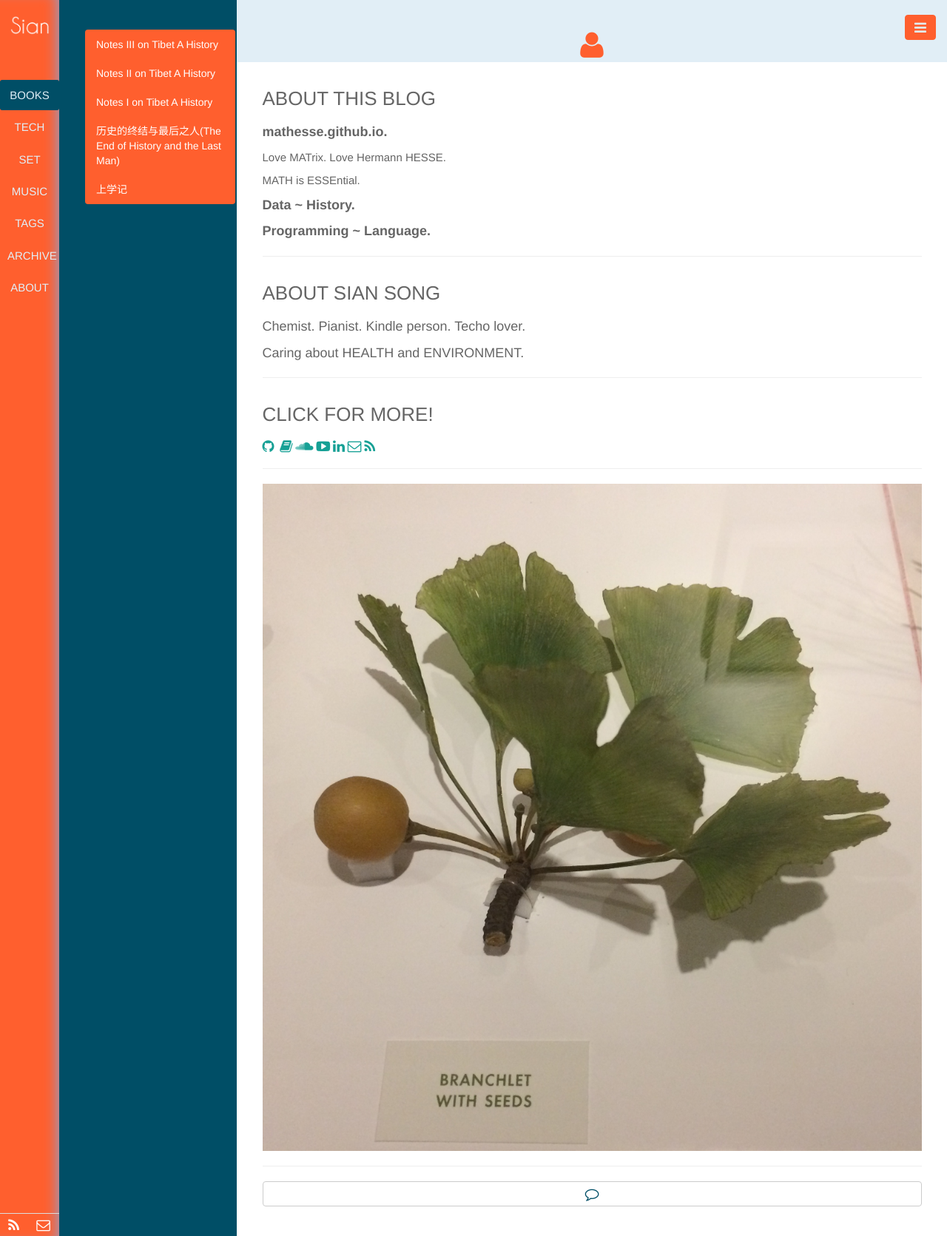
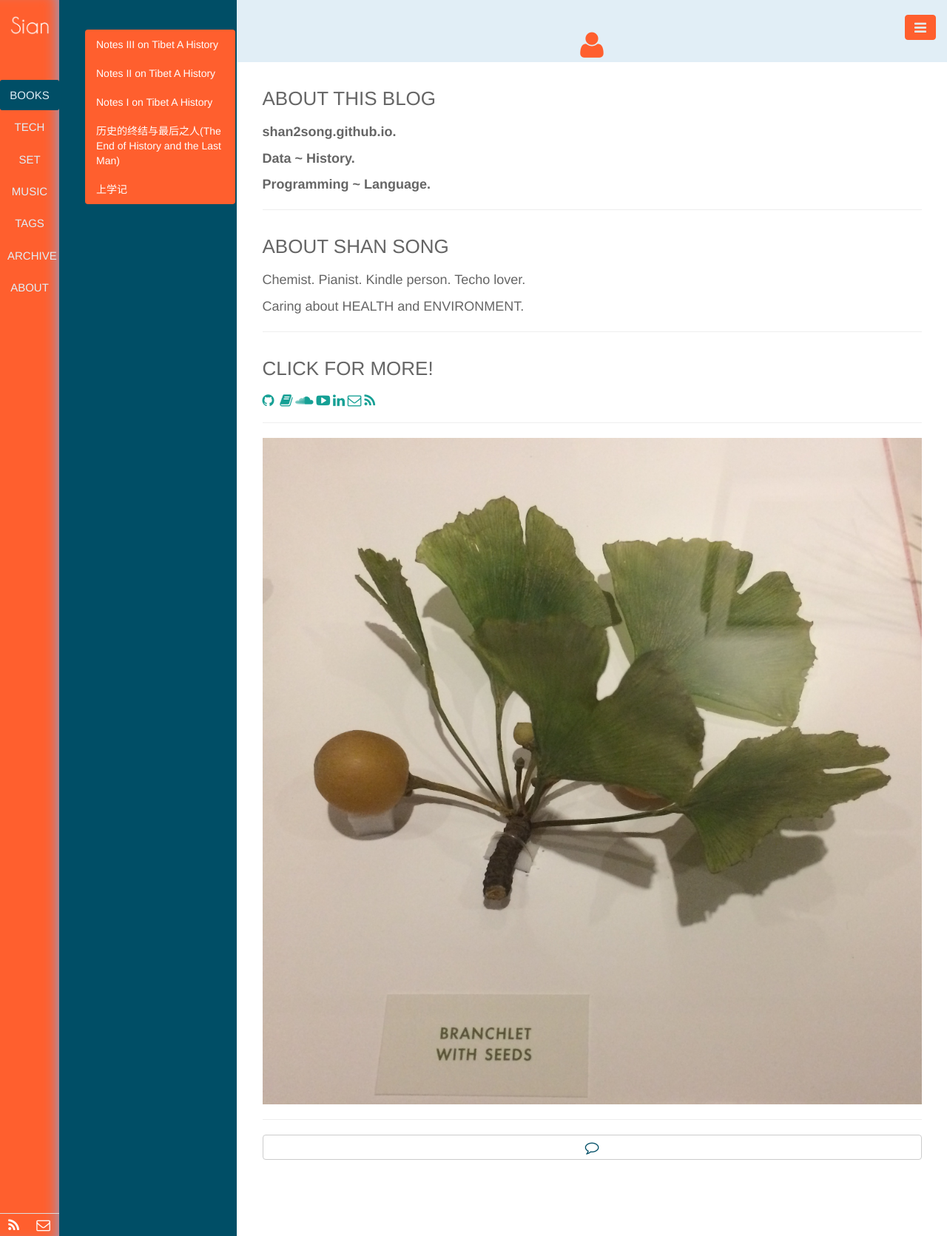
Before and after one commit to mathesse/mathesse.github.io, a Jekyll site: the page built from pages/about.html, in a window 1280 px wide. Shown: the whole page at 74% size. Built offline with Jekyll 4.4.1, drawn with Linux system fonts in a browser that asks for light colours.

Commit message:
Update about.html

```diff
--- a/pages/about.html
+++ b/pages/about.html
@@ -4,15 +4,13 @@ title: <i class="fa fa-user fa-lg"></i>
 titlename: about
 ---
 <h3>ABOUT THIS BLOG</h3>
-<p style=font-size:18px><B>mathesse.github.io. </B> </p>
-<p style=font-size:15px> Love MATrix. Love Hermann HESSE. </p>
-<p style=font-size:15px> MATH is ESSEntial. </p>
+<p style=font-size:18px><B>shan2song.github.io. </B> </p>
 
 <p style=font-size:18px><B>Data ~ History.</B></p>
 <p style=font-size:18px><B>Programming ~ Language.</B></p>
 
 <hr>
-<h3>ABOUT SIAN SONG</h3>
+<h3>ABOUT SHAN SONG</h3>
 <p style=font-size:18px> Chemist. Pianist. Kindle person. Techo lover.</p>
 <p style=font-size:18px> Caring about HEALTH and ENVIRONMENT.</p>
 
```
